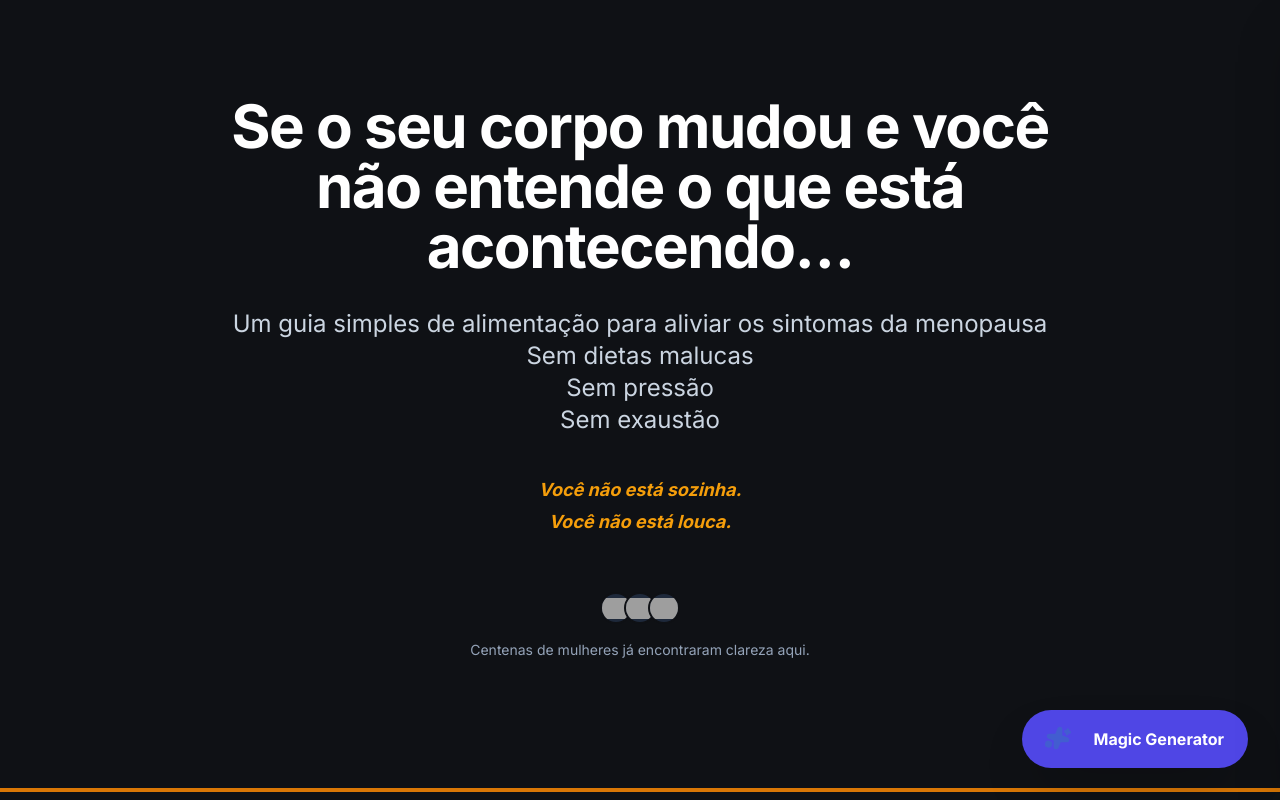
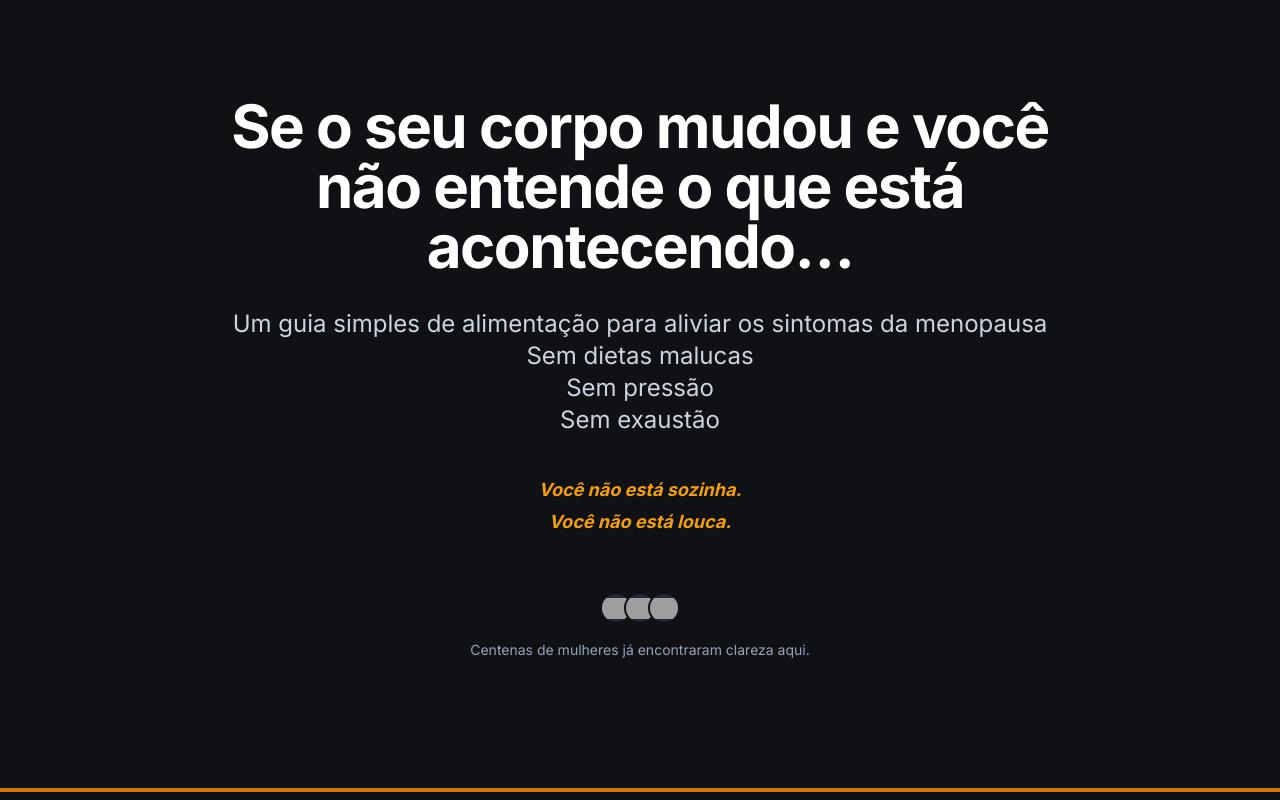
Before and after one commit to Oseias623/lumina-landing-page-generator, a React (Vite) app: page / in a window 1280 px wide. Shown: the top 800 px of the page. Built offline with nearby package versions, Linux system fonts and the light colour scheme; grey boxes are pictures that could not be loaded.

Commit message:
Remove AIGeneratorSidebar

```diff
--- a/App.tsx
+++ b/App.tsx
@@ -7,7 +7,6 @@ import BenefitGrid from './components/BenefitGrid';
 import Pricing from './components/Pricing';
 import Testimonials from './components/Testimonials';
 import Navbar from './components/Navbar';
-import AIGeneratorSidebar from './components/AIGeneratorSidebar';
 import Icon from './components/Icon';
 
 const INITIAL_CONTENT: LandingPageContent = {
@@ -139,11 +138,7 @@ const App: React.FC = () => {
         </div>
       </footer>
 
-      <AIGeneratorSidebar
-        onContentGenerated={setContent}
-        isGenerating={isGenerating}
-        setIsGenerating={setIsGenerating}
-      />
+
     </div >
   );
 };
```
